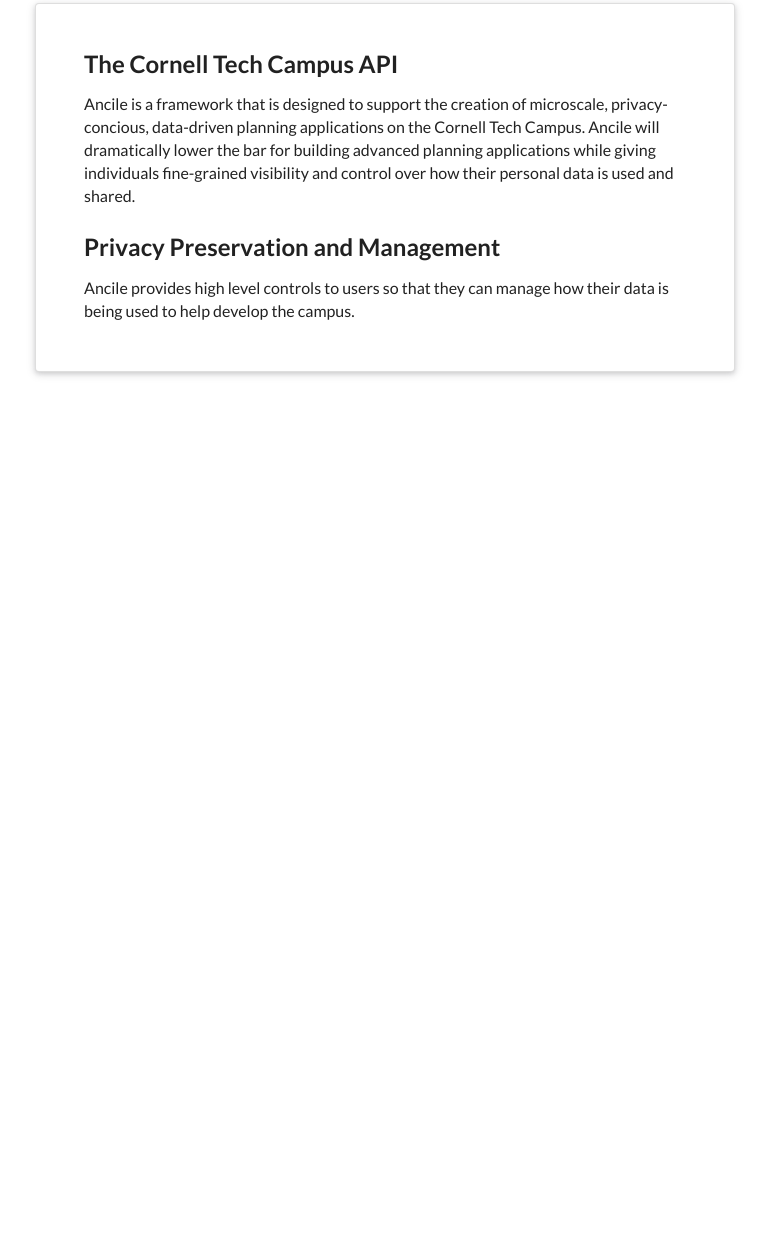
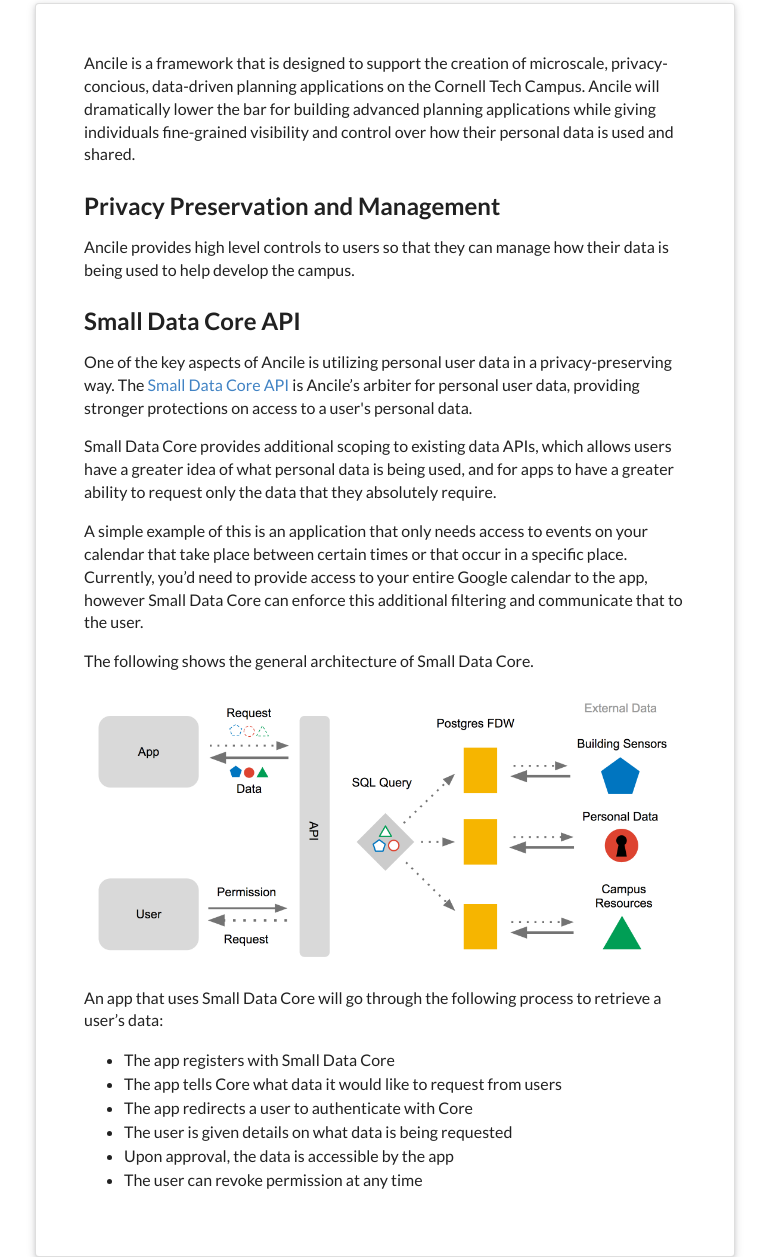
Before and after one commit to ancile-project/ancile-project.github.io, a plain HTML site: page index.html in a window 1280 px wide. Shown: the part 381-1638 px from the top of the page, without its empty margins (255-1024 px from the left). Before the commit the page ends 820 px from the top, so only its background shows below. Drawn offline with nearby package versions, Linux system fonts and the light colour scheme.

Commit message:
More info on Core

```diff
--- a/index.html
+++ b/index.html
@@ -43,6 +43,10 @@
                 padding-top: 100px;
                 font-size: 4rem;
             }
+            .image {
+                width:100%;
+                height:auto;
+            }
 
         </style>
     </head>
@@ -59,13 +63,37 @@
             </div>
 
             <div class="ui raised very padded text container segment">
-              <h2 class="ui header">The Cornell Tech Campus API</h2>
               <p>Ancile is a framework that is designed to support the creation of microscale, privacy-concious, data-driven planning
                 applications on the Cornell Tech Campus. Ancile will dramatically lower the bar for building advanced planning applications while giving individuals fine-grained visibility and control over how their personal data is used and shared.
               </p>
               <h2 class="ui header">Privacy Preservation and Management</h2>
               <p>Ancile provides high level controls to users so that they can manage how their data is being used to help develop the campus.
               </p>
+              <h2>Small Data Core API</h2>
+
+                <p>One of the key aspects of Ancile is utilizing personal user data in a privacy-preserving way.  The <a href="https://core.smalldata.io">Small Data Core API</a>  is Ancile’s arbiter for personal user data, providing stronger protections on access to a user's personal data.</p>
+
+                <p>Small Data Core provides additional scoping to existing data APIs, which allows users have a greater idea of what personal data is being used, and for apps to have a greater ability to request only the data that they absolutely require.</p>
+                <p>A simple example of this is an application that only needs access to events on your calendar that take place between certain times or that occur in a specific place.  Currently, you’d need to provide access to your entire Google calendar to the app, however Small Data Core can enforce this additional filtering and communicate that to the user.</p>
+
+                <p> The following shows the general architecture of Small Data Core.</p>
+
+                <image class="image" src="/images/SmallDataCoreArchitecture.png" />
+
+                <p>An app that uses Small Data Core will go through the following process to retrieve a user’s data:</p>
+
+                <ul>
+                    <li>The app registers with Small Data Core</li>
+                    <li>The app tells Core what data it would like to request from users</li>
+                    <li>The app redirects a user to authenticate with Core</li>
+                    <li>The user is given details on what data is being requested</li>
+                    <li>Upon approval, the data is accessible by the app</li>
+                    <li>The user can revoke permission at any time</li>
+                </ul>
+
+
+
+
             </div>
         </div>
     </body>
```
Also changed, not shown: images/SmallDataCoreArchitecture.png (added).
